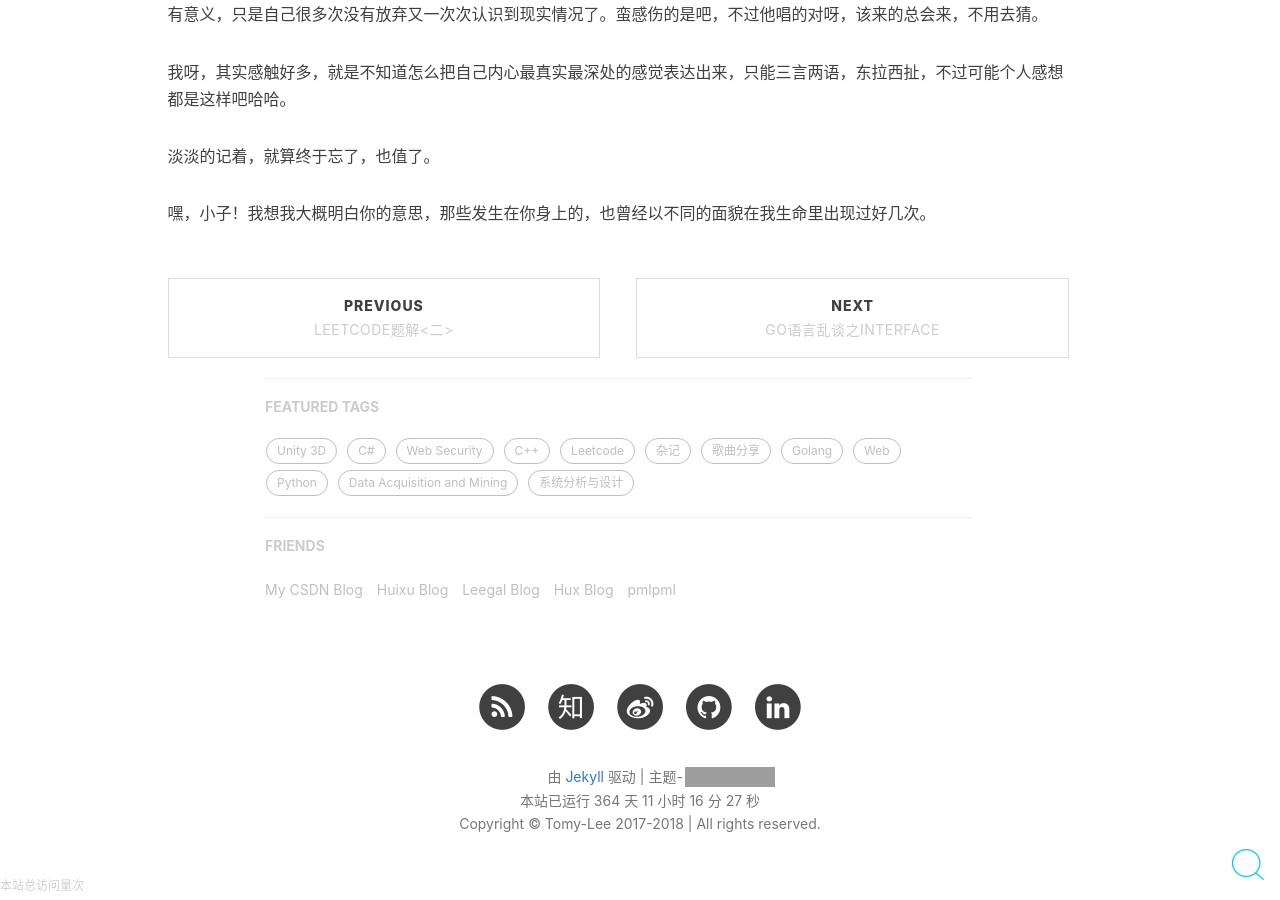
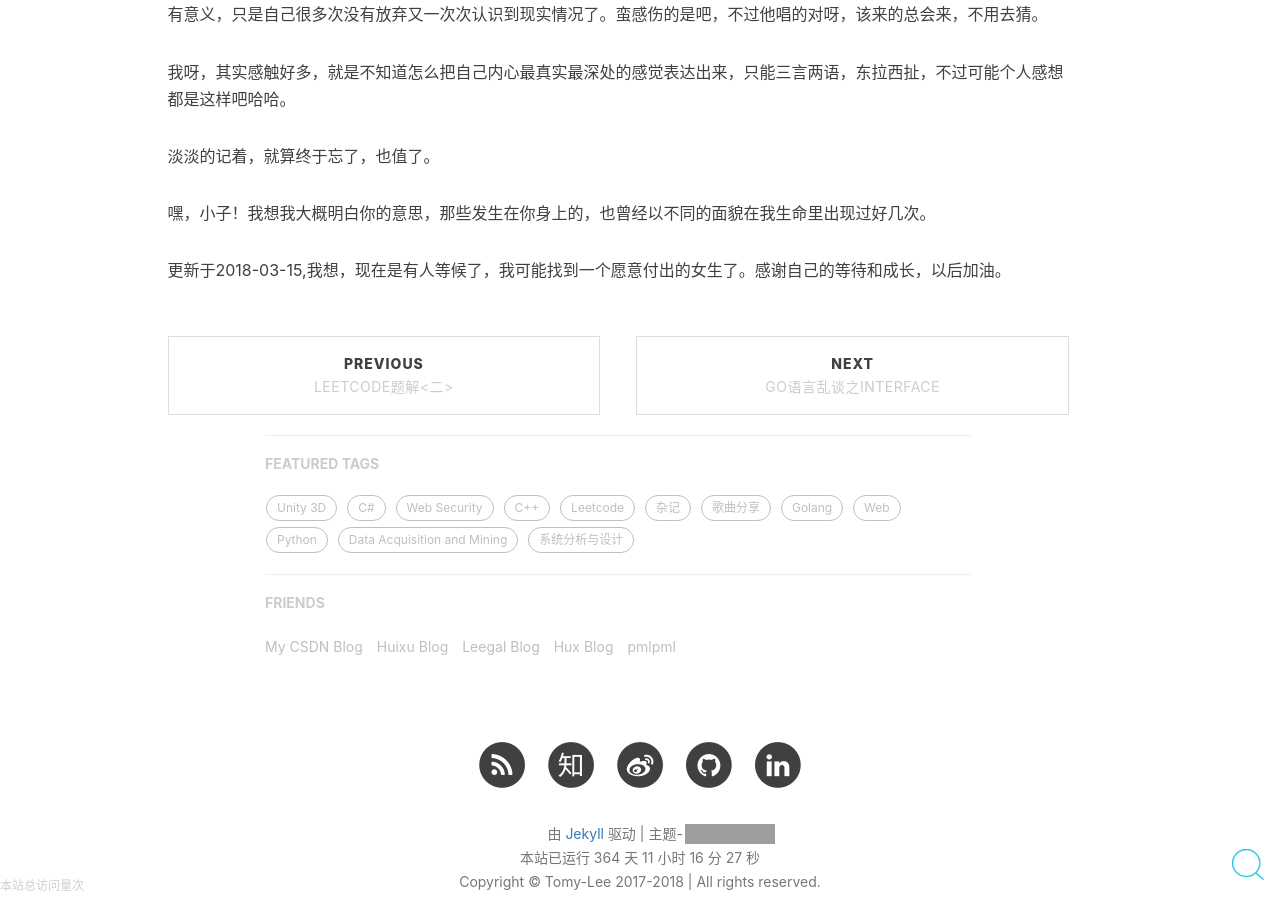
Before and after one commit to Tomy-Lee/Tomy-Lee.github.io, a Jekyll site: the page built from _posts/2017-11-18-feeling1.md, in a window 1280 px wide and 900 px high, scrolled down 5594 px. Built offline with Jekyll 4.4.1, drawn with Linux system fonts in a browser that asks for light colours; nearby versions of some CDN libraries; comment, search, counter and statistics services are not loaded; grey boxes are pictures that could not be loaded.

Commit message:
Update 2017-11-18-feeling1.md

```diff
--- a/_posts/2017-11-18-feeling1.md
+++ b/_posts/2017-11-18-feeling1.md
@@ -158,3 +158,5 @@ tags:
 淡淡的记着，就算终于忘了，也值了。
 
 嘿，小子！我想我大概明白你的意思，那些发生在你身上的，也曾经以不同的面貌在我生命里出现过好几次。
+
+更新于2018-03-15,我想，现在是有人等候了，我可能找到一个愿意付出的女生了。感谢自己的等待和成长，以后加油。
```
